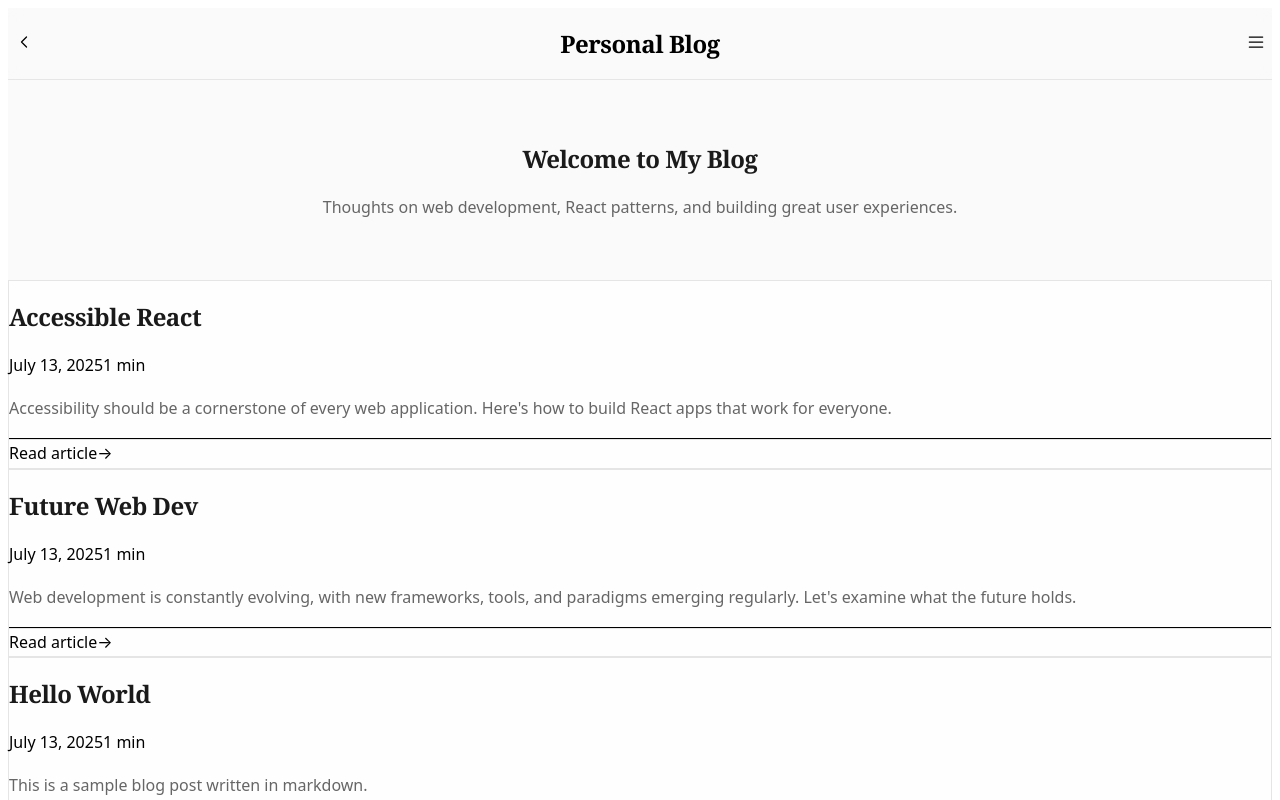
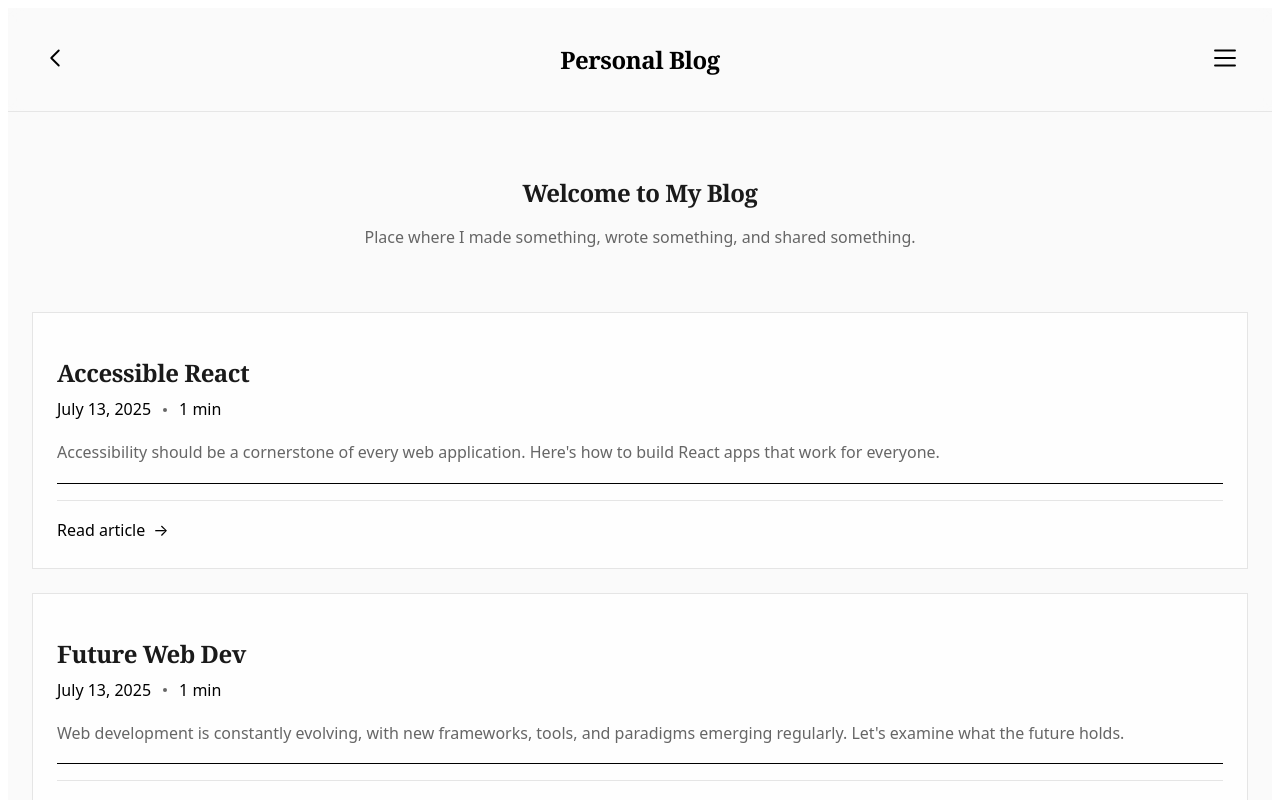
Before and after one commit to peacewalker122/personal-website, a React (Vite) app: page / in a window 1280 px wide. Shown: the top 800 px of the page. Built offline with nearby package versions, Linux system fonts and the light colour scheme.

Commit message:
vibe coding sucks

```diff
--- a/index.html
+++ b/index.html
@@ -2,11 +2,9 @@
 <html lang="en">
   <head>
     <meta charset="UTF-8" />
-    <link rel="icon" type="image/svg+xml" href="/vite.svg" />
     <meta name="viewport" content="width=device-width, initial-scale=1.0" />
     <link href="/src/style.css" rel="stylesheet">
-    <link rel="stylesheet" href="https://fonts.googleapis.com/css2?family=Material+Symbols+Outlined:opsz,wght,FILL,GRAD@40,400,0,0&icon_names=more_horiz" />
-    <title>Vite + React + TS</title>
+    <title>Personal Blog</title>
   </head>
   <body>
     <div id="root"></div>
--- a/src/components/ArticleContent.tsx
+++ b/src/components/ArticleContent.tsx
@@ -61,8 +61,6 @@ export function ArticleContent({ article }: ArticleContentProps) {
               ${theme === "dark" ? "text-neutral-400" : "text-neutral-600"}
             `}
             >
-              <span className="font-medium">{article.author}</span>
-              <span className="w-1 h-1 rounded-full bg-current opacity-60" />
               <time dateTime={article.date}>{article.date}</time>
               <span className="w-1 h-1 rounded-full bg-current opacity-60" />
               <span>{article.readingTime}</span>
--- a/src/components/BlogIndex.tsx
+++ b/src/components/BlogIndex.tsx
@@ -121,8 +121,7 @@ export function BlogIndex() {
                   : "var(--text-secondary)",
             }}
           >
-            Thoughts on web development, React patterns, and building great user
-            experiences.
+            Place where I made something, wrote something, and shared something.
           </p>
         </div>
       </section>
--- a/src/components/NavBar.tsx
+++ b/src/components/NavBar.tsx
@@ -41,7 +41,7 @@ export function NavBar({ title }: { title: string }) {
           aria-label="Go back"
           onClick={() => window.history.go(-1)}
         >
-          <ChevronLeft size={20} strokeWidth={1.5} />
+          <ChevronLeft size={30} strokeWidth={1.5} />
           <div
             className={`
             absolute inset-0 rounded-lg opacity-0 group-hover:opacity-100
@@ -80,7 +80,7 @@ export function NavBar({ title }: { title: string }) {
           aria-label="Open settings menu"
           aria-expanded={false}
         >
-          <Menu size={20} strokeWidth={1.5} />
+          <Menu size={30} strokeWidth={1.5} />
           <div
             className={`
             absolute inset-0 rounded-lg opacity-0 group-hover:opacity-100
--- a/src/index.css
+++ b/src/index.css
@@ -1,6 +1,19 @@
 @tailwind base;
 @tailwind components;
 @tailwind utilities;
+
+/* Tailwind v4 Configuration */
+@theme {
+  --spacing-1: 0.25rem;
+  --spacing-2: 0.5rem;
+  --spacing-3: 0.75rem;
+  --spacing-4: 1rem;
+  --spacing-6: 1.5rem;
+  --spacing-8: 2rem;
+  --spacing-12: 3rem;
+  --spacing-16: 4rem;
+  --spacing-24: 6rem;
+}
 
 /* Design System Foundation - Kindle Style Blog */
 :root {
@@ -23,7 +36,7 @@
 	--text-3xl: 30px;
 	--text-4xl: 36px;
 
-	/* Spacing Scale (8px base grid) */
+	/* Spacing Scale (8px base grid) - kept for custom usage */
 	--space-1: 4px;
 	--space-2: 8px;
 	--space-3: 12px;
@@ -41,7 +54,9 @@
 	--ease-in-out: cubic-bezier(0.4, 0, 0.2, 1);
 
 	/* Typography */
-	font-family: system-ui, -apple-system, BlinkMacSystemFont, 'Segoe UI', Roboto, 'Helvetica Neue', Arial, sans-serif;
+	font-family:
+		system-ui, -apple-system, BlinkMacSystemFont, "Segoe UI", Roboto,
+		"Helvetica Neue", Arial, sans-serif;
 	line-height: 1.7em;
 	font-weight: 400;
 	font-synthesis: none;
@@ -73,7 +88,8 @@
 *,
 *::before,
 *::after {
-	transition-property: color, background-color, border-color, opacity, transform;
+	transition-property:
+		color, background-color, border-color, opacity, transform;
 	transition-duration: var(--duration-normal);
 	transition-timing-function: var(--ease-out);
 }
@@ -108,8 +124,13 @@ a:focus-visible,
 }
 
 /* Typography Improvements */
-h1, h2, h3, h4, h5, h6 {
-	font-family: ui-serif, Georgia, Cambria, 'Times New Roman', Times, serif;
+h1,
+h2,
+h3,
+h4,
+h5,
+h6 {
+	font-family: ui-serif, Georgia, Cambria, "Times New Roman", Times, serif;
 	font-weight: 600;
 	line-height: 1.3;
 	letter-spacing: -0.02em;
@@ -163,11 +184,13 @@ a:hover {
 }
 
 .font-serif {
-	font-family: ui-serif, Georgia, Cambria, 'Times New Roman', Times, serif;
+	font-family: ui-serif, Georgia, Cambria, "Times New Roman", Times, serif;
 }
 
 .font-mono {
-	font-family: ui-monospace, SFMono-Regular, 'SF Mono', Monaco, Inconsolata, 'Roboto Mono', Consolas, 'Liberation Mono', Menlo, Courier, monospace;
+	font-family:
+		ui-monospace, SFMono-Regular, "SF Mono", Monaco, Inconsolata, "Roboto Mono",
+		Consolas, "Liberation Mono", Menlo, Courier, monospace;
 }
 
 /* Line clamp utility for truncating text */
@@ -267,7 +290,9 @@ a:hover {
 		max-width: none !important;
 	}
 
-	h1, h2, h3 {
+	h1,
+	h2,
+	h3 {
 		page-break-after: avoid;
 	}
 
--- a/tailwind.config.js
+++ /dev/null
@@ -1,10 +0,0 @@
-module.exports = {
-  content: [
-    "./index.html",
-    "./src/**/*.{js,ts,jsx,tsx}"
-  ],
-  theme: {
-    extend: {},
-  },
-  plugins: [],
-};
```
